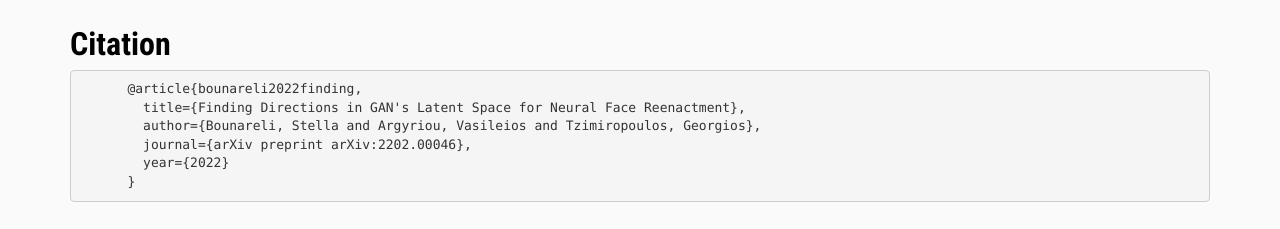
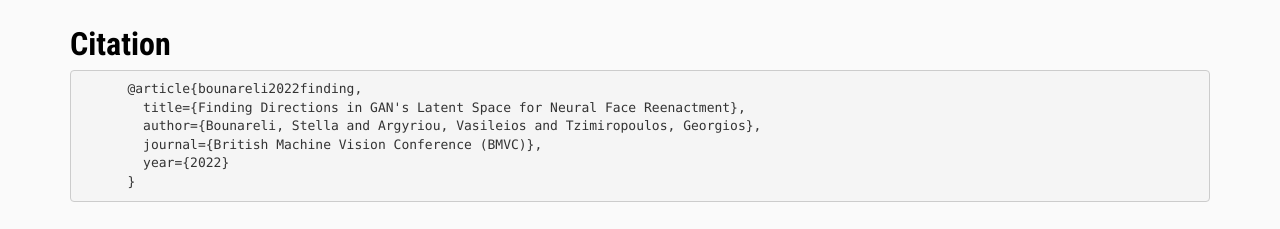
Before and after one commit to StelaBou/stylegan-directions-reenactment, a plain HTML site: page index.html in a window 1280 px wide. Shown: the part 3678-3907 px from the top of the page. Drawn offline with nearby package versions, Linux system fonts and the light colour scheme; some packages are replaced by stand-ins of ours.

Commit message:
Add citation

```diff
--- a/index.html
+++ b/index.html
@@ -222,7 +222,7 @@
       @article{bounareli2022finding,
         title={Finding Directions in GAN's Latent Space for Neural Face Reenactment},
         author={Bounareli, Stella and Argyriou, Vasileios and Tzimiropoulos, Georgios},
-        journal={arXiv preprint arXiv:2202.00046},
+        journal={British Machine Vision Conference (BMVC)},
         year={2022}
       }</pre>
 	  </div>
```
